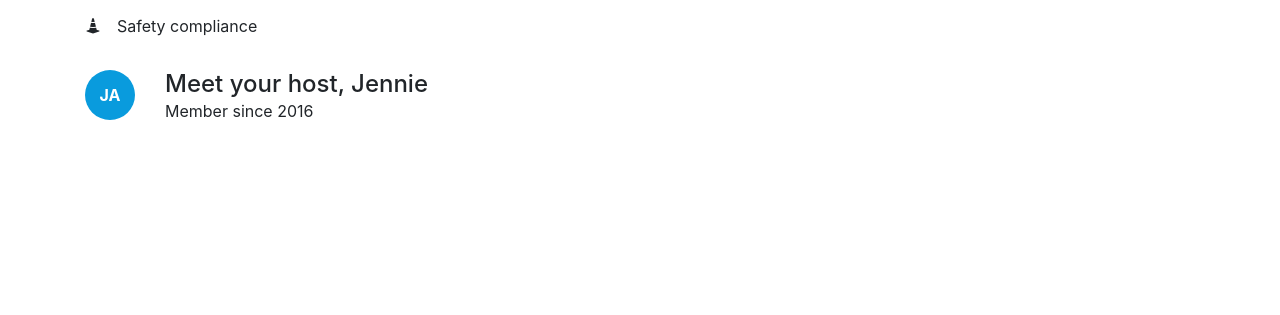
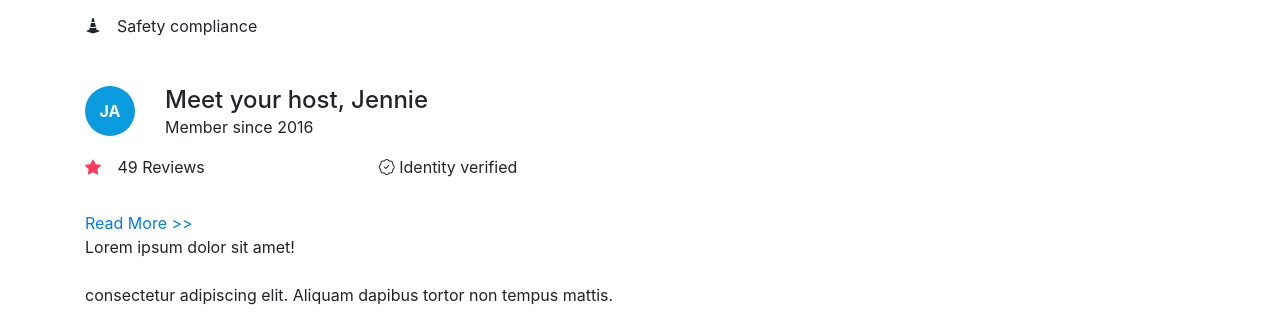
Before and after one commit to enRose/RemoteAssembly, a React (Create React App) app in the folder client/: page /listings/1 in a window 1280 px wide. Shown: the part 637-952 px from the top of the page. Before the commit the page ends 800 px from the top, so only its background shows below. Built offline with nearby package versions, Linux system fonts and the light colour scheme.

Commit message:
add host bio

```diff
--- a/client/src/listing-detail/index.js
+++ b/client/src/listing-detail/index.js
@@ -90,7 +90,7 @@ export const ListingDetail = () => {
           </Col>
         </Row>
 
-        <Row className={css['class-overview']}>
+        <Row className={css['spacing-md']}>
           <Col>
             <h4 >Class hosted by {experience.host.firstName}</h4>
             <Row>
@@ -124,7 +124,7 @@ export const ListingDetail = () => {
                 </Col>
               </Row>
             }
-            <Row className={css['host-info']}>
+            <Row className={css['spacing-md']}>
               <AvatarInitials
                 firstName={experience.host.firstName}
                 lastName={experience.host.lastName}>
@@ -136,17 +136,30 @@ export const ListingDetail = () => {
                 <div>Member since {experience.host.memberSince}</div>
               </Col>
             </Row>
+            <Row className={css['spacing-sm']}>
+              <Col sm={1}>
+                <span className={css['star-icon']}>
+                  <i className={`bi bi-star-fill ${css['star-icon-colour']}`}></i>
+                </span>
+              </Col>
+              <Col className={css['col-no-horizontal-padding']}>
+                {experience.review.numOfReviews} Reviews
+              </Col>
+              <Col><i class="bi bi-patch-check"></i> Identity verified</Col>
+            </Row>
+
+            <Row>
+              <Col>
+                <ReadMore text={experience.host.bio} />
+              </Col>
+            </Row>
+
           </Col>
           <Col>
             <h4>What you'll do</h4>
             <ReadMore text={experience.course.description} />
           </Col>
         </Row>
-
-
-
-
-
       </Container >
     </>
   )
--- a/client/src/listing-detail/listing-detail-style.module.css
+++ b/client/src/listing-detail/listing-detail-style.module.css
@@ -1,6 +1,14 @@
 .col-no-horizontal-padding {
   padding-left: 0;
   padding-right: 0;
+}
+
+.spacing-md {
+  margin-top: 3rem;
+}
+
+.spacing-sm {
+  margin-top: 1rem;
 }
 
 .title {
@@ -75,10 +83,6 @@
   width: 100%;
 }
 
-.class-overview {
-  margin-top: 3rem;
-}
-
 .class-highlights {
   padding-top: 2rem;
 }
@@ -87,10 +91,6 @@
   margin-right: 1rem;
 }
 
-.host-info {
-  margin-top: 2rem;
-}
-
 .host-name {
   margin-bottom: 0;
 }
```
